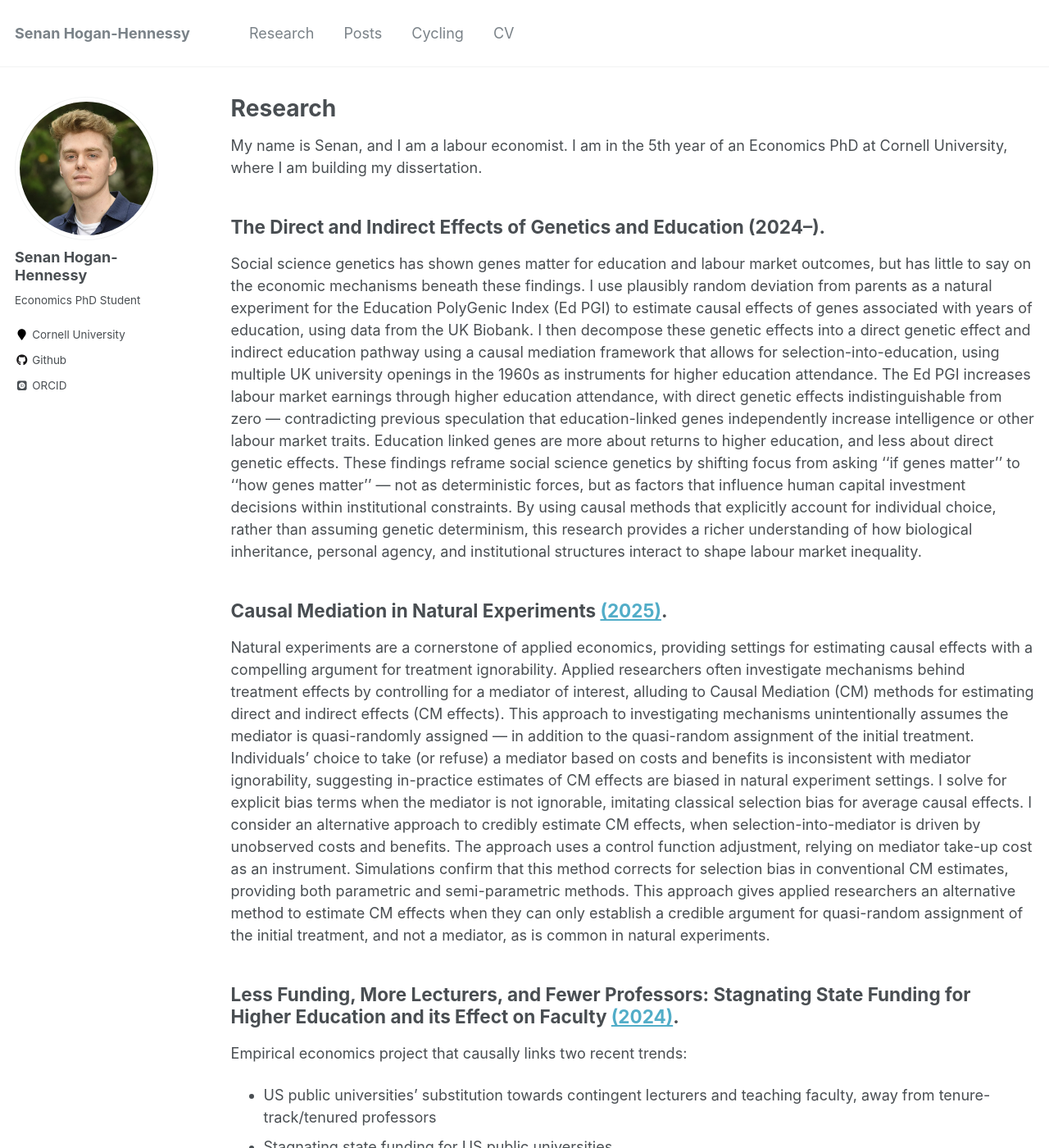
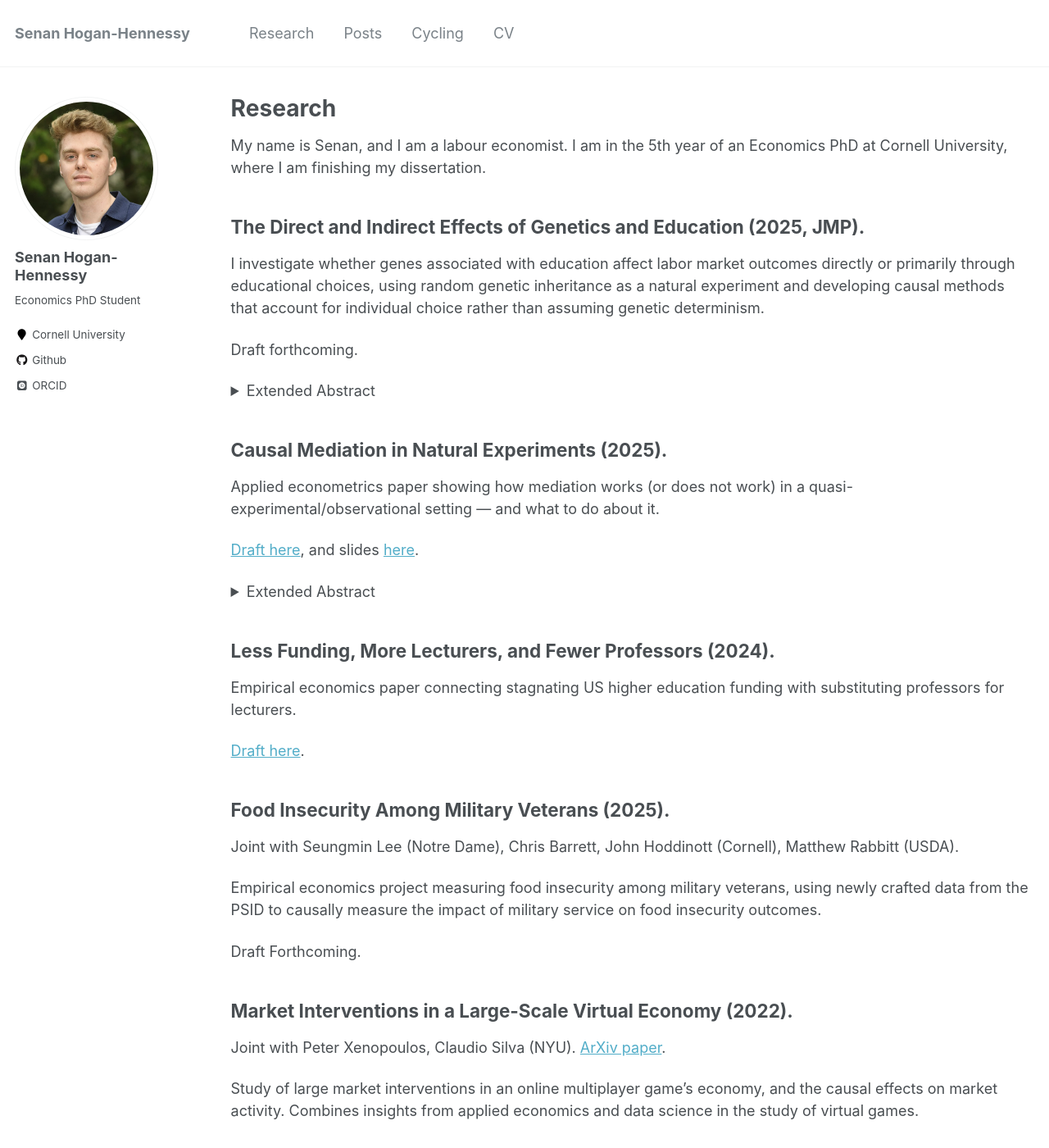
Before and after one commit to shoganhennessy/shoganhennessy.github.io, a Jekyll site: the page built from _pages/research.md, in a window 1280 px wide and 1400 px high. Shown: the whole window at 82% size. Built offline with Jekyll 4.4.1, drawn with Linux system fonts in a browser that asks for light colours; some web fonts are replaced; some of the changed text lies outside the part shown.

Commit message:
Rewritten JMP abstract, and overhauled Research page design.

```diff
--- a/_pages/research.md
+++ b/_pages/research.md
@@ -6,44 +6,62 @@ author_profile: true
 ---
 
 My name is Senan, and I am a labour economist.
-I am in the 5th year of an Economics PhD at Cornell University, where I am building my dissertation.
+I am in the 5th year of an Economics PhD at Cornell University, where I am finishing my dissertation.
 
-## The Direct and Indirect Effects of Genetics and Education (2024--).
+## The Direct and Indirect Effects of Genetics and Education (2025, JMP).
 
-Social science genetics has shown genes matter for education and labour market outcomes, but has little to say on the economic mechanisms beneath these findings.
-I use plausibly random deviation from parents as a natural experiment for the Education PolyGenic Index (Ed PGI) to estimate causal effects of genes associated with years of education, using data from the UK Biobank.
-I then decompose these genetic effects into a direct genetic effect and indirect education pathway using a causal mediation framework that allows for selection-into-education, using multiple UK university openings in the 1960s as instruments for higher education attendance.
-The Ed PGI increases labour market earnings through higher education attendance, with direct genetic effects indistinguishable from zero --- contradicting previous speculation that education-linked genes independently increase intelligence or other labour market traits.
-Education linked genes are more about returns to higher education, and less about direct genetic effects.
-These findings reframe social science genetics by shifting focus from asking ''if genes matter'' to ''how genes matter'' --- not as deterministic forces, but as factors that influence human capital investment decisions within institutional constraints.
-By using causal methods that explicitly account for individual choice, rather than assuming genetic determinism, this research provides a richer understanding of how biological inheritance, personal agency, and institutional structures interact to shape labour market inequality.
+I investigate whether genes associated with education affect labor market outcomes directly or primarily through educational choices, using random genetic inheritance as a natural experiment and developing causal methods that account for individual choice rather than assuming genetic determinism.
 
-## Causal Mediation in Natural Experiments [(2025)](https://github.com/shoganhennessy/mediation-natural-experiment/blob/main/mediation-natural-experiment-2025.pdf).
+Draft forthcoming.
 
-Natural experiments are a cornerstone of applied economics, providing settings for estimating causal effects with a compelling argument for treatment ignorability.
-Applied researchers often investigate mechanisms behind treatment effects by controlling for a mediator of interest, alluding to Causal Mediation (CM) methods for estimating direct and indirect effects (CM effects).
-This approach to investigating mechanisms unintentionally assumes the mediator is quasi-randomly assigned --- in addition to the quasi-random assignment of the initial treatment.
-Individuals' choice to take (or refuse) a mediator based on costs and benefits is inconsistent with mediator ignorability, suggesting in-practice estimates of CM effects are biased in natural experiment settings.
-I solve for explicit bias terms when the mediator is not ignorable, imitating classical selection bias for average causal effects.
-I consider an alternative approach to credibly estimate CM effects, when selection-into-mediator is driven by unobserved costs and benefits.
-The approach uses a control function adjustment, relying on mediator take-up cost as an instrument.
-Simulations confirm that this method corrects for selection bias in conventional CM estimates, providing both parametric and semi-parametric methods.
-This approach gives applied researchers an alternative method to estimate CM effects when they can only establish a credible argument for quasi-random assignment of the initial treatment, and not a mediator, as is common in natural experiments.
+<details style="text-align: justify">
+    <summary> Extended Abstract </summary>
+    Social science genetics has shown genes matter for education and labour market outcomes, but has little to say on the economic mechanisms beneath these findings.
+    I use plausibly random deviation from parents as a natural experiment for the Education PolyGenic Index (Ed PGI) to estimate causal effects of genes associated with years of education, using data from the UK Biobank.
+    I then decompose these genetic effects into a direct genetic effect and indirect education pathway using a causal mediation framework that allows for selection-into-education, using multiple UK university openings in the 1960s as instruments for higher education attendance.
+    The Ed PGI increases labour market earnings through higher education attendance, with direct genetic effects indistinguishable from zero --- contradicting previous speculation that education-linked genes independently increase intelligence or other labour market traits.
+    Education linked genes are more about returns to higher education, and less about direct genetic effects.
+    These findings reframe social science genetics by shifting focus from asking ''if genes matter'' to ''how genes matter'' --- not as deterministic forces, but as factors that influence human capital investment decisions within institutional constraints.
+    By using causal methods that explicitly account for individual choice, rather than assuming genetic determinism, this research provides a richer understanding of how biological inheritance, personal agency, and institutional structures interact to shape labour market inequality.
+</details>
 
-## Less Funding, More Lecturers, and Fewer Professors: Stagnating State Funding for Higher Education and its Effect on Faculty [(2024)](https://github.com/shoganhennessy/state-funding-faculty/blob/main/.state-funding-faculty-2024.pdf).
+## Causal Mediation in Natural Experiments (2025).
 
-Empirical economics project that causally links two recent trends:
+Applied econometrics paper showing how mediation works (or does not work) in a quasi-experimental/observational setting --- and what to do about it.
 
-- US public universities' substitution towards contingent lecturers and teaching faculty, away from tenure-track/tenured professors
-- Stagnating state funding for US public universities.
+[Draft here](https://raw.githubusercontent.com/shoganhennessy/mediation-natural-experiment/main/mediation-natural-experiment-2025.pdf), and slides [here](https://raw.githubusercontent.com/shoganhennessy/mediation-natural-experiment/main/presentation-2025.pdf).
 
+<details style="text-align: justify">
+    <summary> Extended Abstract </summary>
+    Natural experiments are a cornerstone of applied economics, providing settings for estimating causal effects with a compelling argument for treatment ignorability.
+    Applied researchers often investigate mechanisms behind treatment effects by controlling for a mediator of interest, alluding to Causal Mediation (CM) methods for estimating direct and indirect effects (CM effects).
+    This approach to investigating mechanisms unintentionally assumes the mediator is quasi-randomly assigned --- in addition to the quasi-random assignment of the initial treatment.
+    Individuals' choice to take (or refuse) a mediator based on costs and benefits is inconsistent with mediator ignorability, suggesting in-practice estimates of CM effects are biased in natural experiment settings.
+    I solve for explicit bias terms when the mediator is not ignorable, imitating classical selection bias for average causal effects.
+    I consider an alternative approach to credibly estimate CM effects, when selection-into-mediator is driven by unobserved costs and benefits.
+    The approach uses a control function adjustment, relying on mediator take-up cost as an instrument.
+    Simulations confirm that this method corrects for selection bias in conventional CM estimates, providing both parametric and semi-parametric methods.
+    This approach gives applied researchers an alternative method to estimate CM effects when they can only establish a credible argument for quasi-random assignment of the initial treatment, and not a mediator, as is common in natural experiments.
+</details>
 
-## Food Insecurity Among Military Veterans (2023--), joint with Seungmin Lee (Notre Dame), Chris Barrett, John Hoddinott (Cornell), Matthew Rabbitt (USDA)
+## Less Funding, More Lecturers, and Fewer Professors (2024).
 
-Economics project measuring food insecurity among military veterans, using newly crafted data from the PSID to causally measure the impact of military enlistment on food insecurity outcomes.
+Empirical economics paper connecting stagnating US higher education funding with substituting professors for lecturers.
 
+[Draft here](https://raw.githubusercontent.com/shoganhennessy/state-funding-faculty/main/state-funding-faculty-2024.pdf).
 
-## Market Interventions in a Large-Scale Virtual Economy [(2022, with Peter Xenopoulos, Claudio Silva at NYU)](https://doi.org/10.48550/arXiv.2210.07970).
+## Food Insecurity Among Military Veterans (2025).
+
+Joint with Seungmin Lee (Notre Dame), Chris Barrett, John Hoddinott (Cornell), Matthew Rabbitt (USDA).
+
+Empirical economics project measuring food insecurity among military veterans, using newly crafted data from the PSID to causally measure the impact of military service on food insecurity outcomes.
+
+Draft Forthcoming.
+
+## Market Interventions in a Large-Scale Virtual Economy (2022).
+
+Joint with Peter Xenopoulos, Claudio Silva (NYU).
+[ArXiv paper](https://doi.org/10.48550/arXiv.2210.07970).
 
 Study of large market interventions in an online multiplayer game's economy, and the causal effects on market activity.
 Combines insights from applied economics and data science in the study of virtual games.
```
